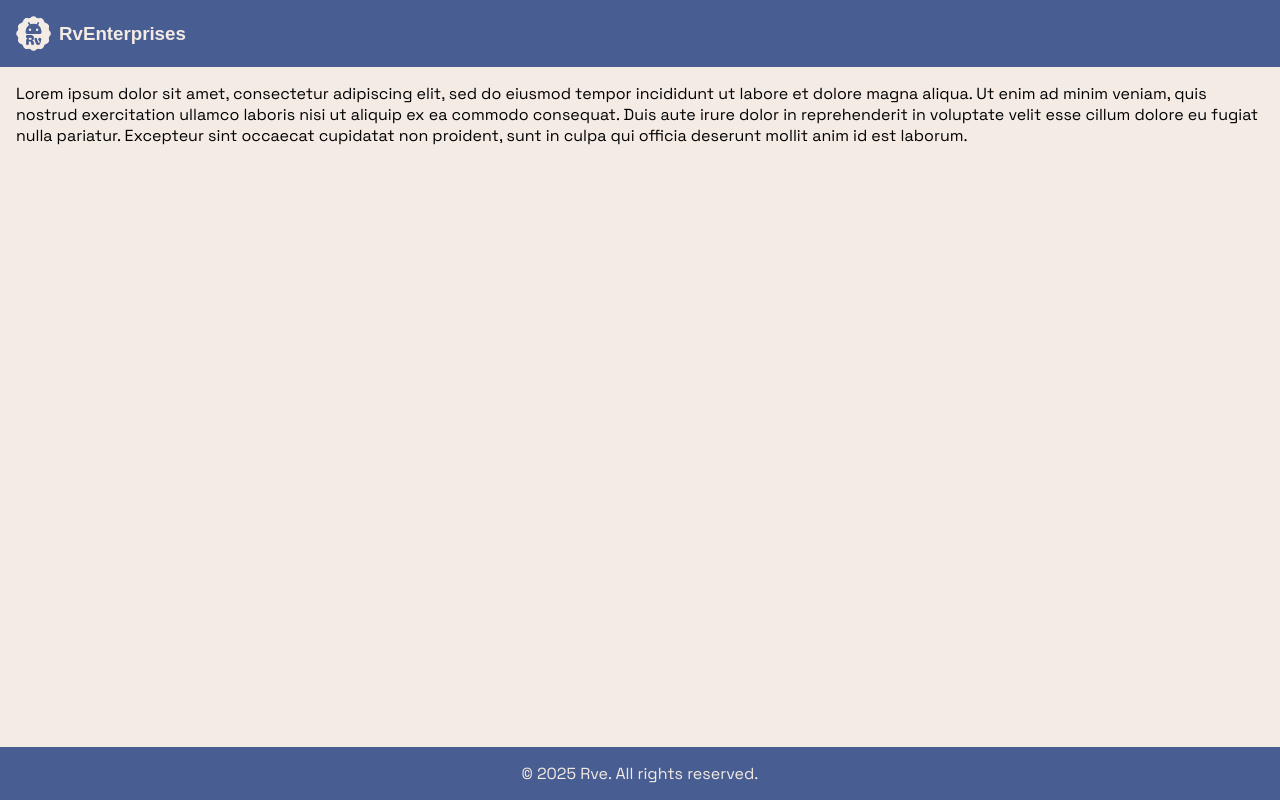
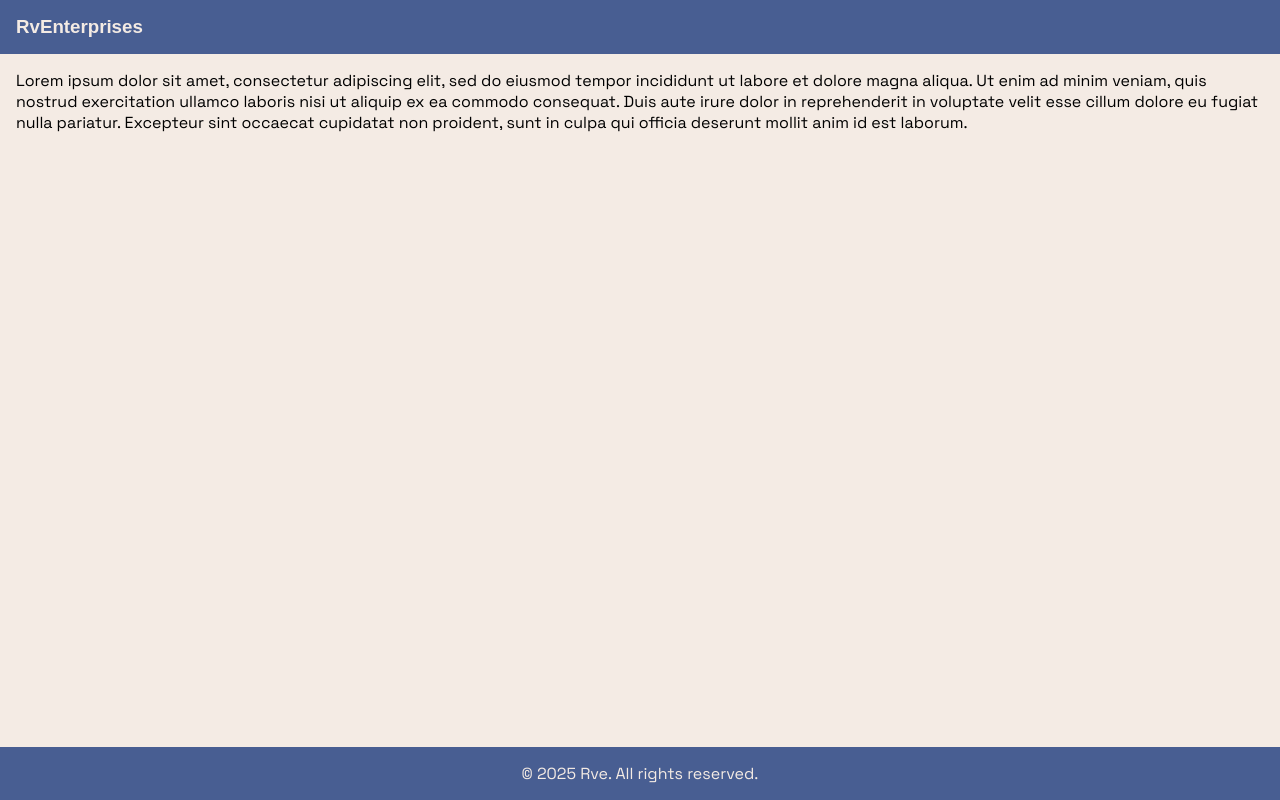
Before and after one commit to RvEnterprises/rventerprises.github.io, a plain HTML site: page index.html in a window 1280 px wide. Drawn offline with Linux system fonts and the light colour scheme; a web font is replaced by a local one.

Commit message:
Remove logo
Signed-off-by: Rve27 <rve27github@gmail.com>

```diff
--- a/css/style.css
+++ b/css/style.css
@@ -23,14 +23,8 @@ body {
 
 .top-nav h3.logo {
   text-align: left;
-  padding-left: 8px;
   color: #F4EBE4;
   font-family: 'Google Sans', sans-serif;
-}
-
-.top-nav img.logo {
-  width: 35px;
-  height: 35px;
 }
 
 .content {
--- a/index.html
+++ b/index.html
@@ -10,7 +10,6 @@
   </head>
   <body>
     <nav class="top-nav">
-      <img class="logo" src="img/RvEnterprises_logo.png" alt="RvEnterprises logo"/>
       <h3 class="logo">RvEnterprises</h3>
     </nav>
     <div class="content">
```
Also changed, not shown: img/RvEnterprises_logo.png (deleted).
